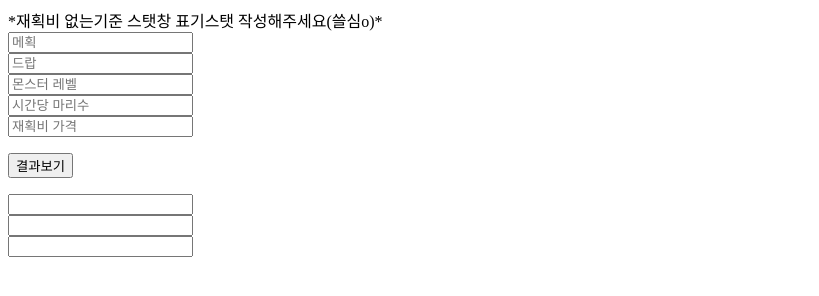
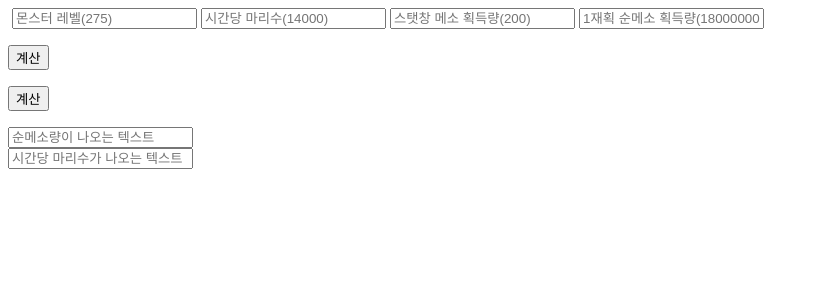
Before and after one commit to Ninetaild/ninetaild.github.io, a plain HTML site: page Mob.html in a window 1280 px wide. Shown: the whole page, without its empty margins (0-819 px from the left). Drawn offline with Linux system fonts and the light colour scheme.

Commit message:
Update Mob.html

```diff
--- a/Mob.html
+++ b/Mob.html
@@ -1,40 +1,29 @@
-<!DOCTYPE html><html lang="en">
+﻿<!DOCTYPE html><html lang="en">
 <head>
-<meta charset="UTF-8" name="viewport" content="width=device-width, initial-scale=1">
-<title>작 계산기</title>
+<meta charset="UTF-8">
+<title>마릿수 계산기</title>
+<script>
+var showSum = function(){
+var showResult = function(){
+	var num1 = document.getElementsByTagName("input")[0].value;
+	var num2 = document.getElementsByTagName("input")[1].value;
+	var num3 = document.getElementsByTagName("input")[2].value;
+	var num4 = document.getElementsByTagName("input")[3].value;
+	var result = parseInt(num1) * parseInt(num2) * (100 + parseInt(num3))/100 * 7.5 * 2;
+	document.getElementsByTagName("input")[4].value=result;
+	var result = parseInt(num4) / (parseInt(num1) * (100 + parseInt(num3))/100 * 7.5 * 2) ;
+	document.getElementsByTagName("input")[5].value=result;
+}
+</script>
 </head>
 <body>
-*재획비 없는기준 스탯창 표기스탯 작성해주세요(쓸심o)*
-<form>
-<input type="text" placeholder="메획" id="meso"><br/>
-<input type="text" placeholder="드랍" id="drop"><br/>
-<input type="text" placeholder="몬스터 레벨" id="Lv"><br/>
-<input type="text" placeholder="시간당 마리수" id="mob"><br/>
-<input type="text" placeholder="재획비 가격" id="dop"><br/>
-</form>
-<p>
-<button onclick="Result()">결과보기</button><p>
-<label for="EquParts" class="visually-hidden"></label>
-<input type="text" id="Result1"><br/>
-<label for="EquParts" class="visually-hidden"></label>
-<input type="text" id="Result2"><br/>
-<label for="EquParts" class="visually-hidden"></label>
-<input type="text" id="Result3"><br/>
-
-<script type="text/javascript">
-function Result() {
-let meso = document.getElementByID('meso').value;
-let drop = document.getElementByID('drop').value;
-let Lv = document.getElementByID('Lv').value;
-let mob = document.getElementByID('mob').value;
-let dop = document.getElementByID('dop').value;
-
-document.getElementById("Result1").innerHTML = (1 + meso/100) * Lv * mob * 7.5
-
-document.getElementById('Result1').value = document.getElementById('StarStat').value;
-document.getElementById('Result2').value = document.getElementById('StarAtk').value;
-}
-
-</script>
+<input type="text" placeholder="몬스터 레벨(275)" />
+<input type="text" placeholder="시간당 마리수(14000)" />
+<input type="text" placeholder="스탯창 메소 획득량(200)" />
+<input type="text" placeholder="1재획 순메소 획득량(180000000)" /><p>
+<button onclick="showSum()">계산</button><p>
+<button onclick="showResult()">계산</button><p>
+<input type="text" placeholder="순메소량이 나오는 텍스트" /><br/>
+<input type="text" placeholder="시간당 마리수가 나오는 텍스트" />
 </body>
 </html>
```
